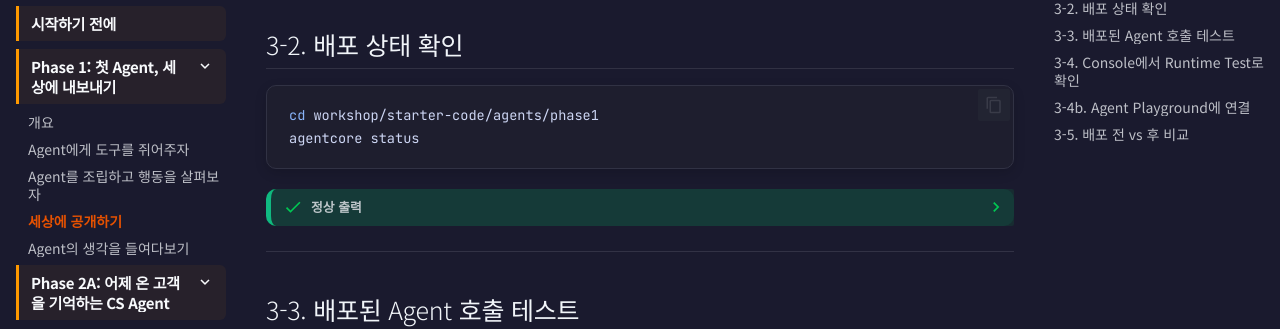
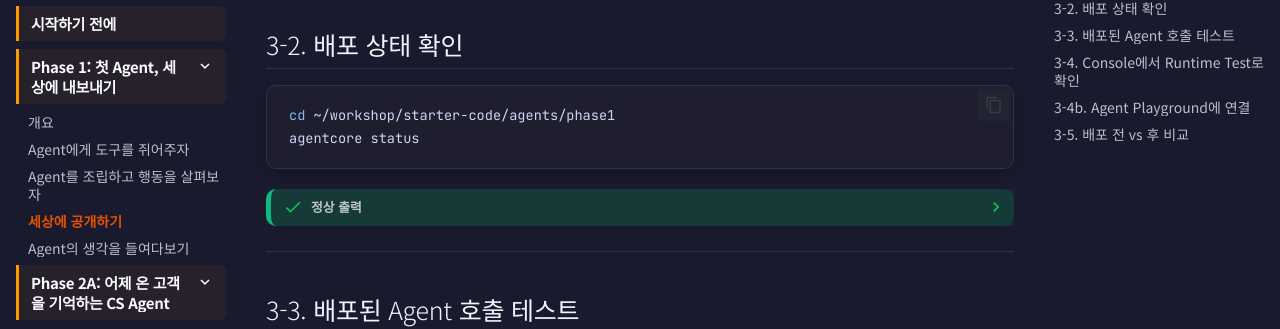
Before and after one commit to kjhyuok/rcg-agentcore-workshop-guide, an MkDocs documentation site: the page built from docs/phase1/step3-runtime.md, in a window 1280 px wide and 900 px high, scrolled down 1984 px. Shown: the part 154-483 px from the top of the window. Built offline with MkDocs 1.6.1 and Material for MkDocs 9.7.7, drawn with Linux system fonts in a browser that asks for light colours.

Commit message:
docs: 3-2 배포 상태 확인 경로에 누락된 ~ 추가

````diff
--- a/docs/phase1/step3-runtime.md
+++ b/docs/phase1/step3-runtime.md
@@ -69,7 +69,7 @@ chmod +x scripts/deploy-agent.sh
 ## 3-2. 배포 상태 확인
 
 ```bash
-cd workshop/starter-code/agents/phase1
+cd ~/workshop/starter-code/agents/phase1
 agentcore status
 ```
 
````
